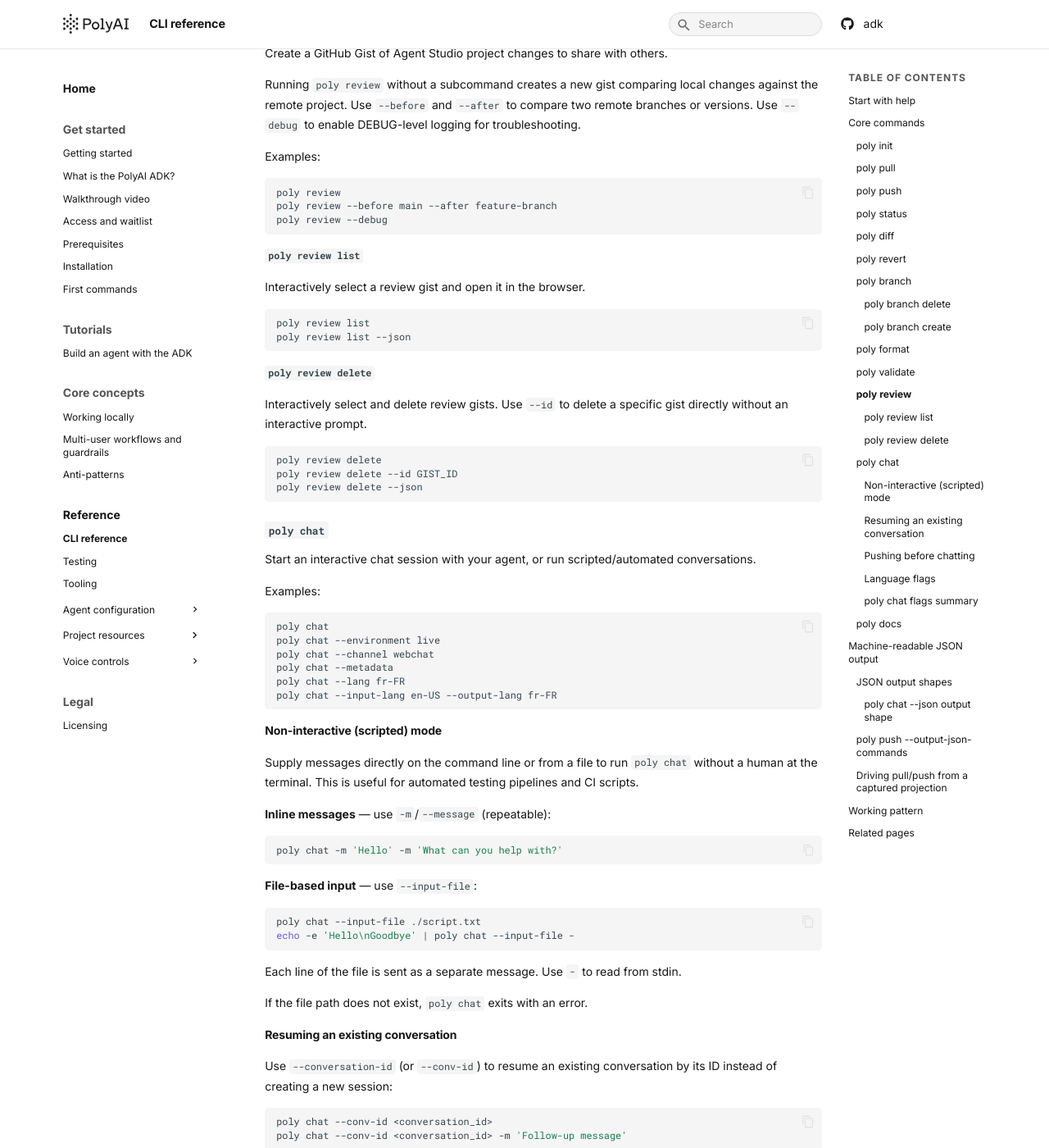
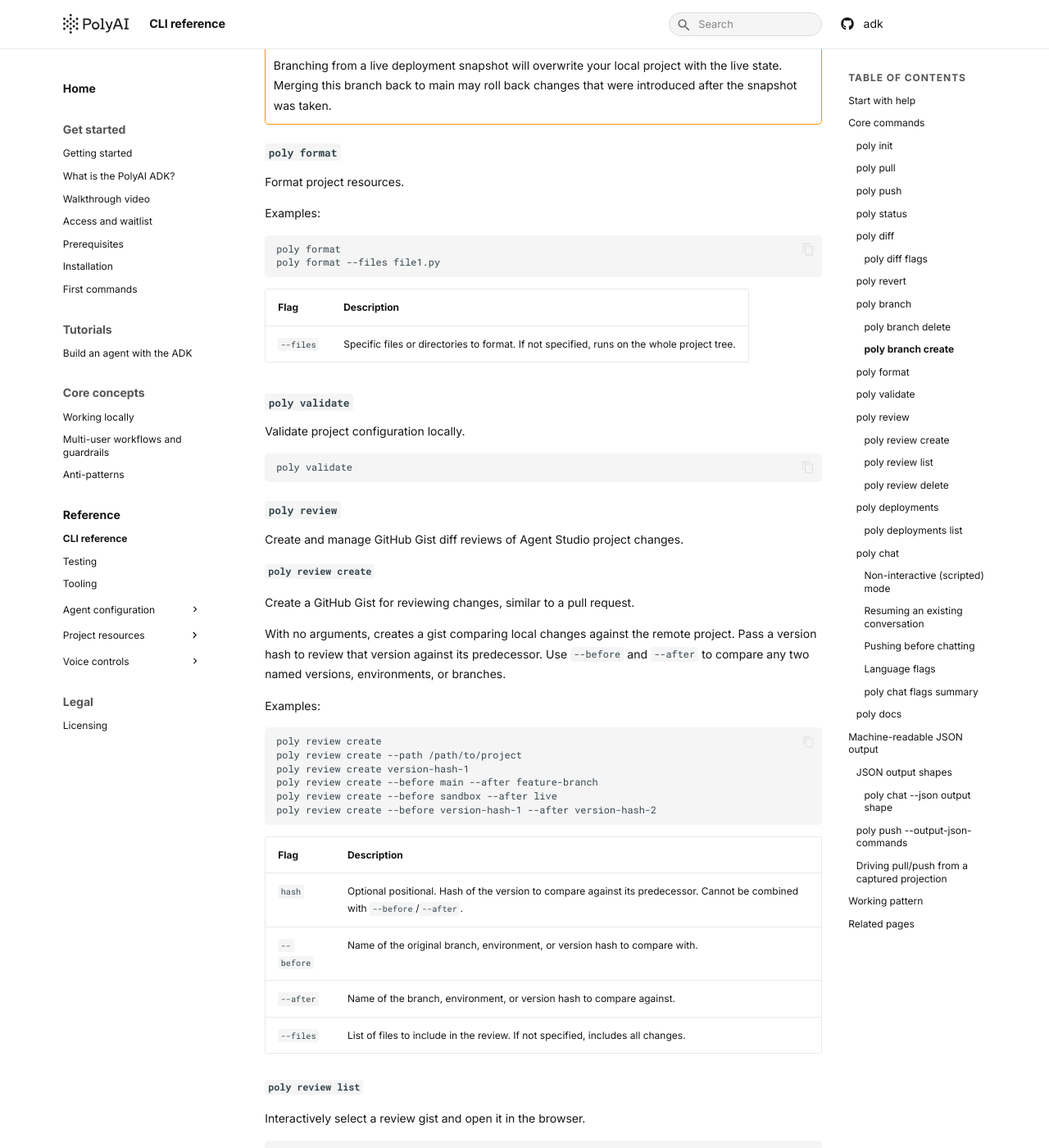
Before and after one commit to polyai/adk, an MkDocs documentation site: the page built from docs/docs/reference/cli.md, in a window 1280 px wide and 1400 px high, scrolled down 3554 px. Shown: the whole window at 82% size. Built offline with MkDocs 1.6.1 and Material for MkDocs 9.7.7, drawn with Linux system fonts in a browser that asks for light colours; some of the changed text lies outside the part shown.

Commit message:
docs: feat(cli): deployment history and version-scoped diff/review (#90)
## Summary

This covers the work from https://github.com/polyai/adk/pull/39

## Motivation

<!-- Why is this change needed? Link to an issue if applicable. -->

Closes #<!-- issue number -->

## Changes

<!-- Bullet list of the key changes. Focus on *what* changed, not *how*.
-->

-

## Test strategy

<!-- How did you verify this works? Check all that apply. -->

- [ ] Added/updated unit tests
- [ ] Manual CLI testing (`poly <command>`)
- [ ] Tested against a live Agent Studio project
- [x] N/A (docs, config, or trivial change)

## Checklist

- [ ] `ruff check .` and `ruff format --check .` pass
- [ ] `pytest` passes
- [x] No breaking changes to the `poly` CLI interface (or migration path
documented)
- [ ] Commit messages follow [conventional
commits](https://www.conventionalcommits.org/)

## Screenshots / Logs

<!-- Optional: paste terminal output, screenshots, or before/after diffs
if helpful. -->

Co-authored-by: github-actions[bot] <github-actions[bot]@users.noreply.github.com>

```diff
--- a/docs/docs/reference/cli.md
+++ b/docs/docs/reference/cli.md
@@ -87,21 +87,34 @@
 
 Show differences between the local project and the remote version.
 
+With no arguments, shows local changes against the remote version. Pass a version hash to compare that version against its predecessor. Use `--before` and `--after` to compare any two named versions, environments, or branches.
+
 Examples:
 
 ~~~bash
 poly diff
-poly diff file1.yaml
+poly diff sandbox
+poly diff --before hash1 --after hash2
+poly diff --files file1.yaml
 ~~~
+
+#### `poly diff` flags
+
+| Flag | Description |
+|---|---|
+| `hash` | Optional positional. Hash of the version to compare against its predecessor. Cannot be combined with `--before`/`--after`. |
+| `--files` | List of files to show changes for. If not specified, shows all changes. |
+| `--before` | Name of the original branch, environment, or version hash to compare with. If specified without `--after`, compares against the current local project. |
+| `--after` | Name of the branch, environment, or version hash to compare against. If specified without `--before`, compares against the previous version. |
 
 ### `poly revert`
 
-Revert local changes.
+Revert local changes. With no arguments, reverts all changes. Pass specific files to revert only those.
 
 Examples:
 
 ~~~bash
-poly revert --all
+poly revert
 poly revert file1.yaml file2.yaml
 ~~~
 
@@ -164,8 +177,12 @@
 
 ~~~bash
 poly format
-poly format file1.py
+poly format --files file1.py
 ~~~
+
+| Flag | Description |
+|---|---|
+| `--files` | Specific files or directories to format. If not specified, runs on the whole project tree. |
 
 ### `poly validate`
 
@@ -177,17 +194,31 @@
 
 ### `poly review`
 
-Create a GitHub Gist of Agent Studio project changes to share with others.
+Create and manage GitHub Gist diff reviews of Agent Studio project changes.
 
-Running `poly review` without a subcommand creates a new gist comparing local changes against the remote project. Use `--before` and `--after` to compare two remote branches or versions. Use `--debug` to enable DEBUG-level logging for troubleshooting.
+#### `poly review create`
+
+Create a GitHub Gist for reviewing changes, similar to a pull request.
+
+With no arguments, creates a gist comparing local changes against the remote project. Pass a version hash to review that version against its predecessor. Use `--before` and `--after` to compare any two named versions, environments, or branches.
 
 Examples:
 
 ~~~bash
-poly review
-poly review --before main --after feature-branch
-poly review --debug
+poly review create
+poly review create --path /path/to/project
+poly review create version-hash-1
+poly review create --before main --after feature-branch
+poly review create --before sandbox --after live
+poly review create --before version-hash-1 --after version-hash-2
 ~~~
+
+| Flag | Description |
+|---|---|
+| `hash` | Optional positional. Hash of the version to compare against its predecessor. Cannot be combined with `--before`/`--after`. |
+| `--before` | Name of the original branch, environment, or version hash to compare with. |
+| `--after` | Name of the branch, environment, or version hash to compare against. |
+| `--files` | List of files to include in the review. If not specified, includes all changes. |
 
 #### `poly review list`
 
@@ -207,6 +238,32 @@
 poly review delete --id GIST_ID
 poly review delete --json
 ~~~
+
+### `poly deployments`
+
+Manage deployment history for the project.
+
+#### `poly deployments list`
+
+List deployment history for the project. Shows the most recent deployments for the specified environment, with Rich console output including sandbox / pre-release / live badges to indicate currently active versions.
+
+Examples:
+
+~~~bash
+poly deployments list
+poly deployments list --env live
+poly deployments list --details
+poly deployments list --limit 20 --offset 10
+poly deployments list --hash abc123456
+~~~
+
+| Flag | Description |
+|---|---|
+| `--env`, `-e` | Environment to list deployments for. Choices: `sandbox`, `pre-release`, `live`. Defaults to `sandbox`. |
+| `--limit` | Maximum number of versions to show. Defaults to `10`. |
+| `--offset` | Number of versions to skip before showing results. Defaults to `0`. |
+| `--hash` | Start listing from this version hash (overrides `--offset`). |
+| `--details` | Print full metadata for each deployment instead of the compact table view. |
 
 ### `poly chat`
 
@@ -330,6 +387,7 @@
 poly init --region us-1 --account_id 123 --project_id my_project --json
 poly chat --json -m 'Hello'
 poly chat --json --input-file ./script.txt
+poly deployments list --json
 ~~~
 
 When `--json` is used:
@@ -358,6 +416,7 @@
 | `poly format --json` | `success`, `check_only`, `format_errors`, `affected`, `ty_ran`, `ty_returncode`, `ty_timed_out` |
 | `poly init --json` | `success`, `root_path` |
 | `poly chat --json` | `conversations` (array); optional `push` (when `--push` is used) |
+| `poly deployments list --json` | `versions`, `active_deployment_hashes` |
 
 For `poly branch delete --json`, when a branch that was the current branch is deleted, the response also includes `"switched_to": "main"`.
 
@@ -429,7 +488,7 @@
 4. inspect changes with `poly status` and `poly diff`
 5. validate with `poly validate`
 6. push with `poly push`
-7. optionally review with `poly review`
+7. optionally review with `poly review create`
 8. test or chat with the agent using `poly chat`
 
 !!! info "Run commands from the project folder"
```
Also changed, not shown: other parts of docs/docs/reference/cli.md (+2 -2 lines), docs/docs/tutorials/build-an-agent.md (+11 -10 lines).
